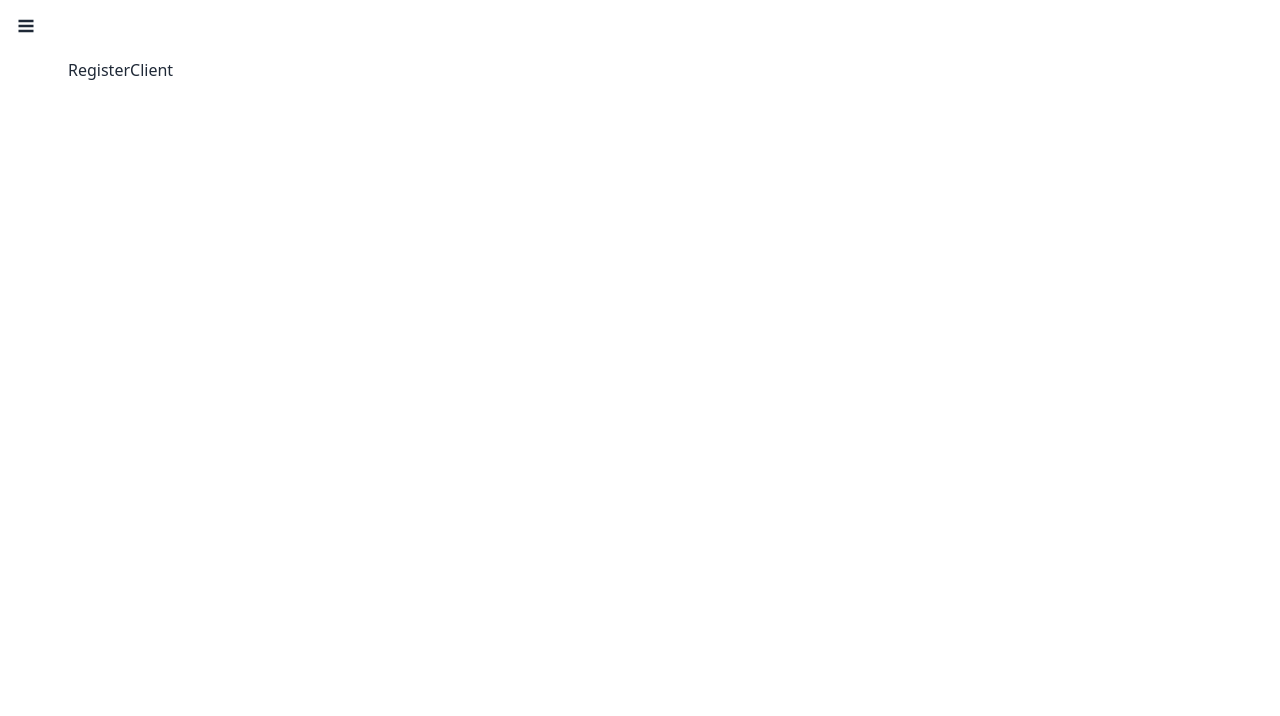
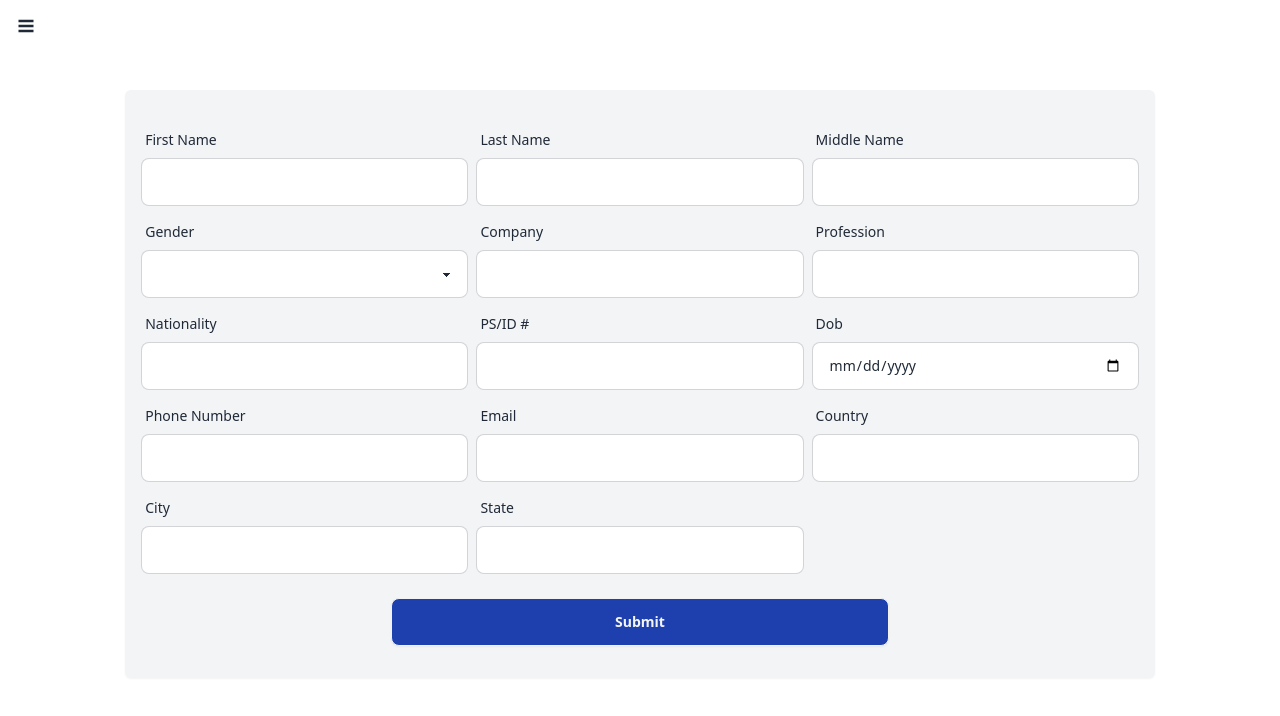
Before and after one commit to arwegasira/ezra-react-app, a React (Vite) app: page /registerClient in a window 1280 px wide. Shown: the top 716 px of the page. Built offline with nearby package versions, Linux system fonts and the light colour scheme.

Commit message:
reg form

```diff
--- a/src/Pages/RegisterClient.jsx
+++ b/src/Pages/RegisterClient.jsx
@@ -1,4 +1,10 @@
+import ClientRegForm from '../Components/ClientRegForm'
+
 const RegisterClient = () => {
-  return <div>RegisterClient</div>
+  return (
+    <section className='flex justify-center mt-8'>
+      <ClientRegForm></ClientRegForm>
+    </section>
+  )
 }
 export default RegisterClient
```
